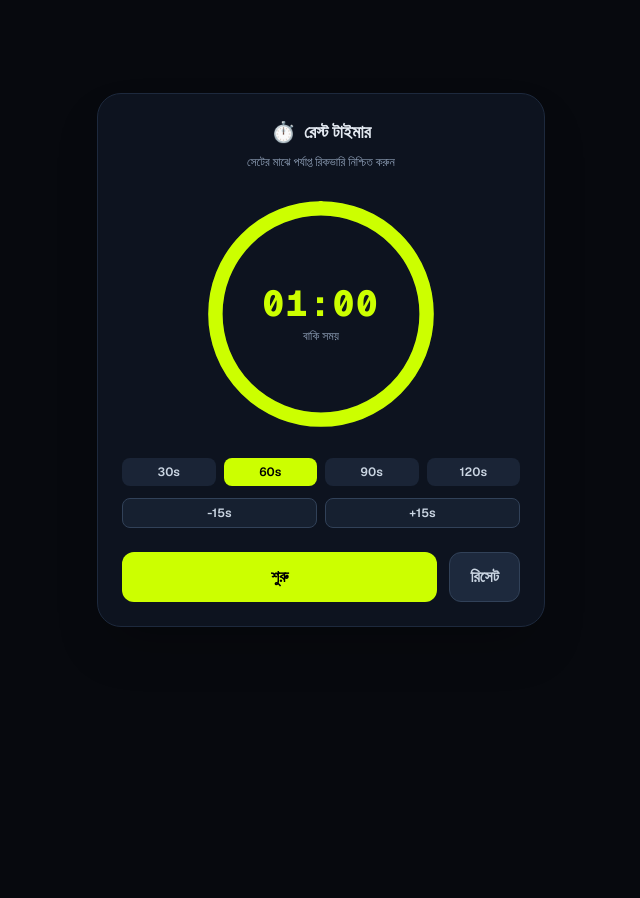
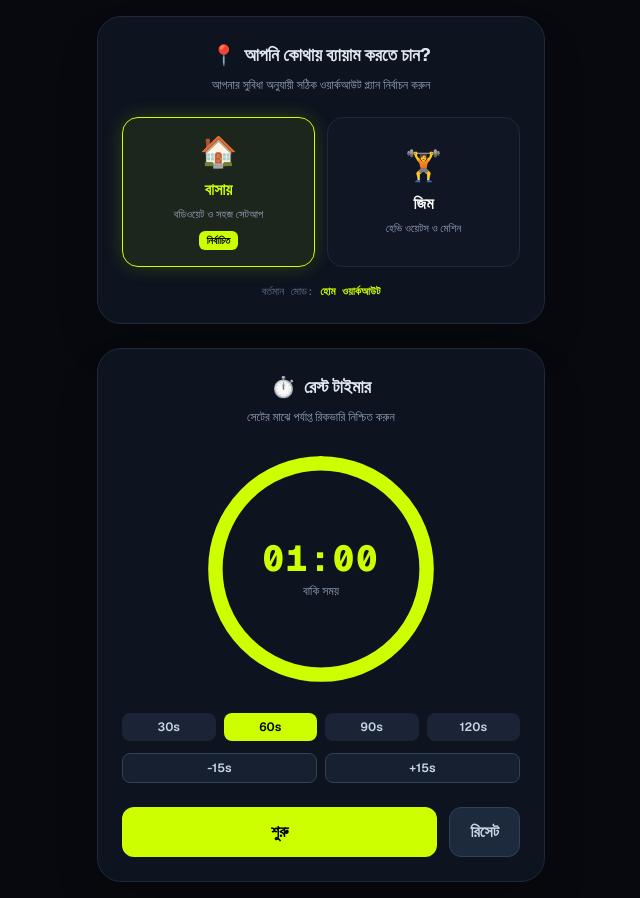
Before and after one commit to 013siam11932412-dev/ironandhabit, a Next.js app: page /dashboard/workout in a window 1280 px wide. Shown: the whole page, without its empty margins (319-959 px from the left). Before the commit the page ends 800 px from the top, so only its background shows below. Built offline with nearby package versions, Linux system fonts and the light colour scheme; no server answers.

Commit message:
feat(workout): add interactive location selector (home vs gym) modularly

```diff
--- a/src/app/dashboard/workout/page.tsx
+++ b/src/app/dashboard/workout/page.tsx
@@ -1,8 +1,10 @@
 import RestTimer from "@/components/workout/RestTimer";
+import WorkoutLocationSelector from "@/components/workout/WorkoutLocationSelector";
 
 export default function WorkoutPage() {
   return (
-    <div className="min-h-[calc(100vh-5rem)] w-full flex items-center justify-center p-4 bg-[#07090e]">
+    <div className="min-h-[calc(100vh-5rem)] w-full flex flex-col items-center justify-center p-4 bg-[#07090e] gap-6">
+      <WorkoutLocationSelector />
       <RestTimer />
     </div>
   );
--- /dev/null
+++ b/src/components/workout/WorkoutLocationSelector.tsx
@@ -0,0 +1,110 @@
+"use client";
+
+import { useState } from "react";
+
+export type WorkoutLocation = "home" | "gym";
+
+interface WorkoutLocationSelectorProps {
+  onSelect?: (location: WorkoutLocation) => void;
+  initialLocation?: WorkoutLocation;
+}
+
+export default function WorkoutLocationSelector({
+  onSelect,
+  initialLocation = "home",
+}: WorkoutLocationSelectorProps) {
+  const [selected, setSelected] = useState<WorkoutLocation>(initialLocation);
+
+  const handleSelect = (loc: WorkoutLocation) => {
+    setSelected(loc);
+    if (onSelect) {
+      onSelect(loc);
+    }
+  };
+
+  return (
+    <div className="w-full max-w-sm sm:max-w-md bg-[#0d131f] border border-slate-800 rounded-3xl p-6 flex flex-col items-center shadow-2xl text-slate-100">
+      <div className="flex items-center gap-2 mb-2">
+        <span className="text-xl">📍</span>
+        <h2 className="text-lg font-bold text-slate-200">
+          আপনি কোথায় ব্যায়াম করতে চান?
+        </h2>
+      </div>
+      <p className="text-xs text-slate-400 mb-6 text-center">
+        আপনার সুবিধা অনুযায়ী সঠিক ওয়ার্কআউট প্ল্যান নির্বাচন করুন
+      </p>
+
+      {/* Selection Cards */}
+      <div className="grid grid-cols-2 gap-3 w-full mb-4">
+        {/* Home Option */}
+        <button
+          type="button"
+          onClick={() => handleSelect("home")}
+          className={`flex flex-col items-center justify-center p-4 rounded-2xl border transition-all text-center group cursor-pointer ${
+            selected === "home"
+              ? "border-[#ccff00] bg-[rgba(204,255,0,0.08)] shadow-[0_0_20px_rgba(204,255,0,0.18)]"
+              : "border-slate-800 bg-[#121826]/70 hover:border-slate-700 hover:bg-[#121826]"
+          }`}
+        >
+          <span className="text-3xl mb-2 group-hover:scale-110 transition-transform">
+            🏠
+          </span>
+          <span
+            className={`text-base font-bold mb-1 ${
+              selected === "home" ? "text-[#ccff00]" : "text-white"
+            }`}
+          >
+            বাসায়
+          </span>
+          <span className="text-[11px] text-slate-400">
+            বডিওয়েট ও সহজ সেটআপ
+          </span>
+          {selected === "home" && (
+            <span className="mt-2 text-[10px] font-mono uppercase px-2 py-0.5 rounded-md bg-[#ccff00] text-black font-bold">
+              নির্বাচিত
+            </span>
+          )}
+        </button>
+
+        {/* Gym Option */}
+        <button
+          type="button"
+          onClick={() => handleSelect("gym")}
+          className={`flex flex-col items-center justify-center p-4 rounded-2xl border transition-all text-center group cursor-pointer ${
+            selected === "gym"
+              ? "border-[#ccff00] bg-[rgba(204,255,0,0.08)] shadow-[0_0_20px_rgba(204,255,0,0.18)]"
+              : "border-slate-800 bg-[#121826]/70 hover:border-slate-700 hover:bg-[#121826]"
+          }`}
+        >
+          <span className="text-3xl mb-2 group-hover:scale-110 transition-transform">
+            🏋️
+          </span>
+          <span
+            className={`text-base font-bold mb-1 ${
+              selected === "gym" ? "text-[#ccff00]" : "text-white"
+            }`}
+          >
+            জিম
+          </span>
+          <span className="text-[11px] text-slate-400">
+            হেভি ওয়েটস ও মেশিন
+          </span>
+          {selected === "gym" && (
+            <span className="mt-2 text-[10px] font-mono uppercase px-2 py-0.5 rounded-md bg-[#ccff00] text-black font-bold">
+              নির্বাচিত
+            </span>
+          )}
+        </button>
+      </div>
+
+      <div className="w-full text-center">
+        <p className="text-[11px] font-mono text-slate-500">
+          বর্তমান মোড:{" "}
+          <span className="text-[#ccff00] font-bold">
+            {selected === "home" ? "হোম ওয়ার্কআউট" : "জিম ওয়ার্কআউট"}
+          </span>
+        </p>
+      </div>
+    </div>
+  );
+}
```
